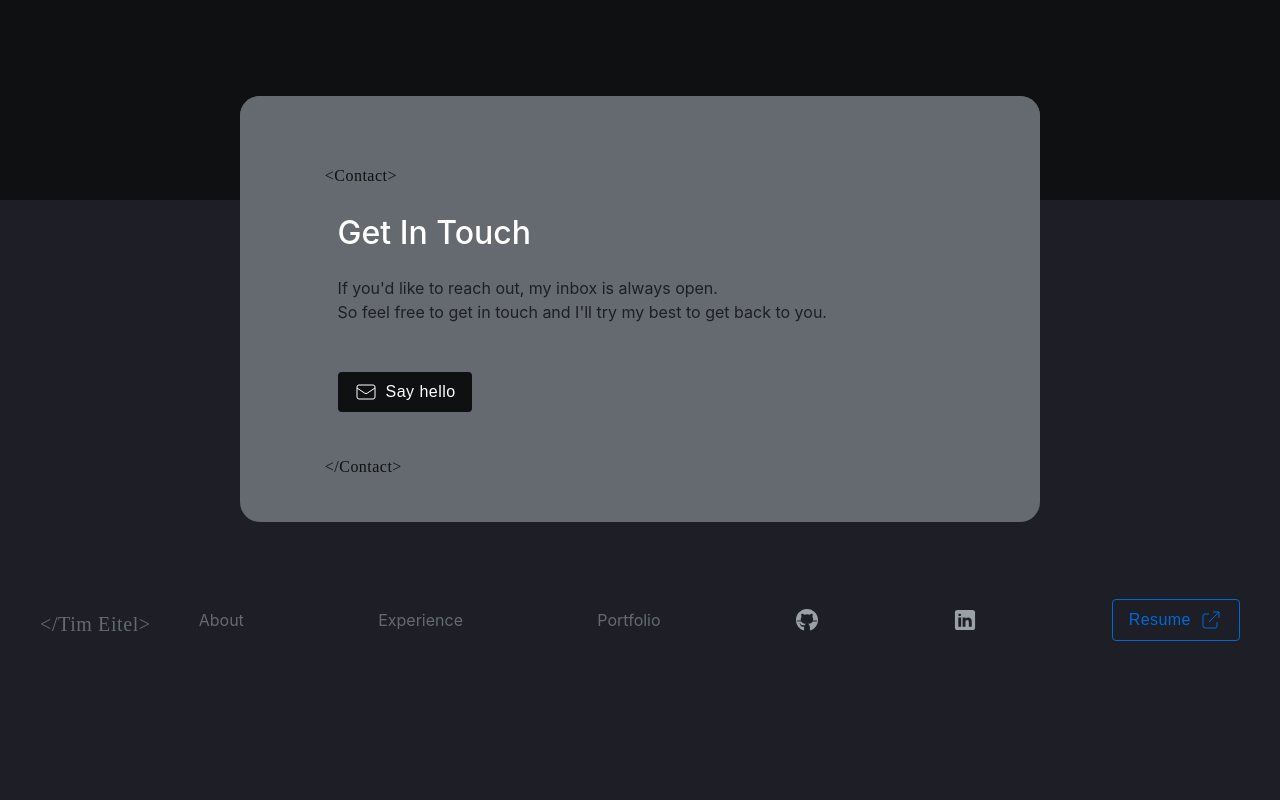
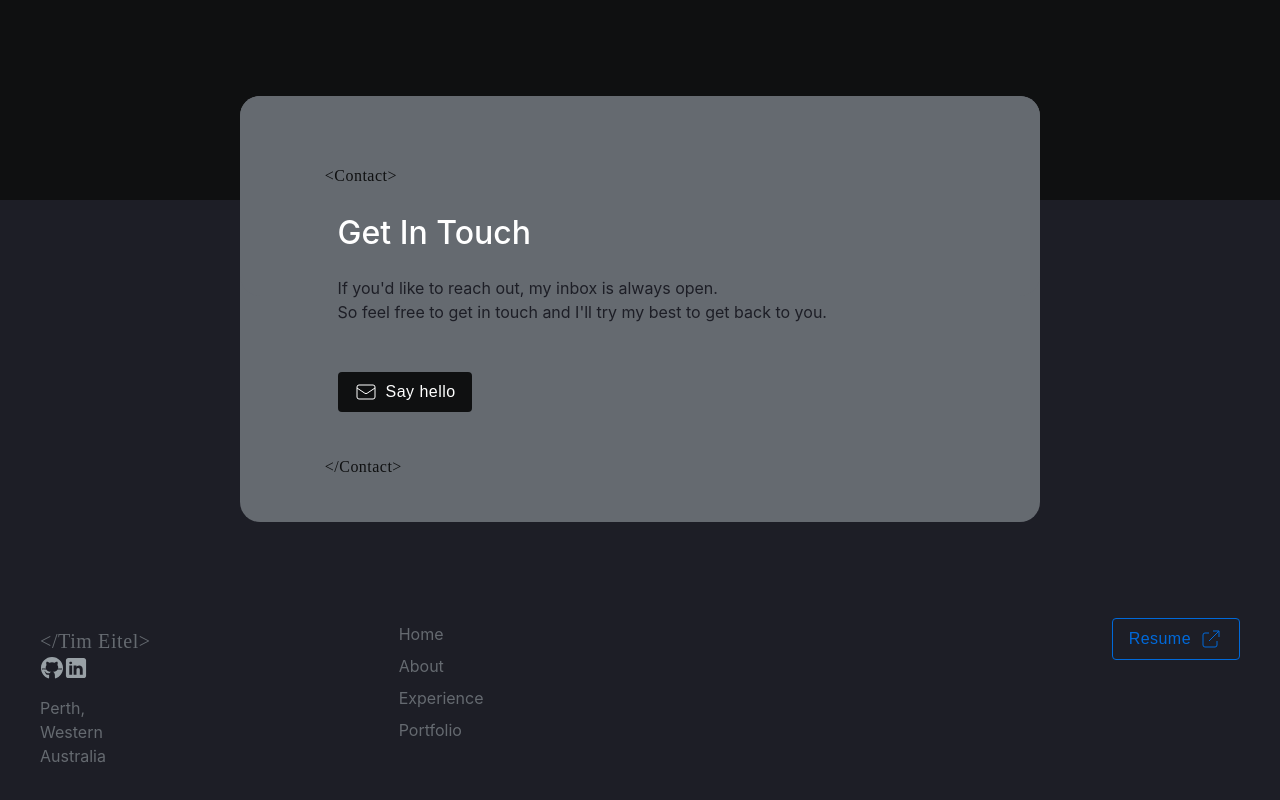
Before and after one commit to timeitel/portfolio, a Next.js app: page / in a window 1280 px wide. Shown: the part 4062-4862 px from the top of the page. Before the commit the page ends 4732 px from the top, so only its background shows below. Built offline with nearby package versions, Linux system fonts and the light colour scheme; a web font is replaced by a local one.

Commit message:
wip: contact & footer

```diff
--- a/modules/Contact/styled.ts
+++ b/modules/Contact/styled.ts
@@ -3,7 +3,7 @@ import styled from "@emotion/styled";
 import { getHtmlTagStyles } from "@styles/htmlTags";
 
 export const StyledSection = styled(Section)`
-  padding-bottom: 3rem;
+  padding-bottom: 6rem;
   position: relative;
   &:before {
     content: "";
--- a/modules/Footer/Footer.tsx
+++ b/modules/Footer/Footer.tsx
@@ -1,21 +1,37 @@
-import { Link, List, ListItem } from "common/components";
+import { Link, ListItem } from "common/components";
 import { SecondaryButton } from "common/components/Button";
 import { HtmlName } from "common/components/HtmlName/HtmlName";
-import { GithubContainedIcon } from "common/components/Icons/GithubContainedIcon";
 import {
   ExternalLinkIcon,
   LinkedInContainedIcon,
 } from "common/components/Icons";
-import styled from "@emotion/styled";
+import { GithubContainedIcon } from "common/components/Icons/GithubContainedIcon";
 import React, { FC } from "react";
+import { StyledFooter, StyledList, StyledName } from "./styled";
 
 interface Props {}
 
 export const Footer: FC<Props> = () => {
   return (
     <StyledFooter>
+      <StyledName>
         <HtmlName>{"</Tim Eitel>"}</HtmlName>
+        <div style={{ display: "flex" }}>
+          <Link href="https://github.com/timeitel/" target="_blank">
+            <GithubContainedIcon />
+          </Link>
+          <Link href="https://www.linkedin.com/in/tim-eitel/" target="_blank">
+            <LinkedInContainedIcon />
+          </Link>
+        </div>
+        <p style={{ margin: "1rem 0 0", textAlign: "left" }}>
+          Perth, Western Australia
+        </p>
+      </StyledName>
       <StyledList>
+        <ListItem className="section-links">
+          <Link href="/">Home</Link>
+        </ListItem>
         <ListItem className="section-links">
           <Link href="#about">About</Link>
         </ListItem>
@@ -25,58 +41,13 @@ export const Footer: FC<Props> = () => {
         <ListItem className="section-links">
           <Link href="#portfolio">Portfolio</Link>
         </ListItem>
-        <ListItem className="section-links">
-          <Link href="https://github.com/timeitel/" target="_blank">
-            <GithubContainedIcon />
-          </Link>
-        </ListItem>
-        <ListItem className="section-links">
-          <Link href="https://www.linkedin.com/in/tim-eitel/" target="_blank">
-            <LinkedInContainedIcon />
-          </Link>
-        </ListItem>
-        <ListItem>
+      </StyledList>
       <Link style={{ display: "flex" }} target="_blank" href="resume.pdf">
         <SecondaryButton>
           Resume
           <ExternalLinkIcon />
         </SecondaryButton>
       </Link>
-        </ListItem>
-      </StyledList>
     </StyledFooter>
   );
 };
-
-const StyledList = styled(List)`
-  display: flex;
-  width: 100%;
-  justify-content: space-between;
-  align-items: center;
-  margin-left: 3rem;
-
-  @media (max-width: 768px) {
-    .section-links {
-      display: none;
-    }
-  }
-`;
-
-const StyledFooter = styled.footer`
-  width: 100%;
-  height: 100px;
-  padding: 0 40px;
-  display: flex;
-  justify-content: center;
-  align-items: center;
-
-  img {
-    margin-left: 0.5rem;
-  }
-
-  a {
-    display: flex;
-    justify-content: center;
-    align-items: center;
-  }
-`;
--- /dev/null
+++ b/modules/Footer/styled.ts
@@ -0,0 +1,41 @@
+import { List } from "@components";
+import styled from "@emotion/styled";
+
+export const StyledList = styled(List)`
+  display: flex;
+  flex-direction: column;
+  width: 100%;
+  justify-content: space-between;
+  align-items: flex-start;
+  margin-left: 3rem;
+  line-height: 2rem;
+
+  @media (max-width: 768px) {
+    .section-links {
+      display: none;
+    }
+  }
+`;
+
+export const StyledFooter = styled.footer`
+  width: 100%;
+  padding: 0 40px 40px;
+  display: flex;
+  justify-content: center;
+  align-items: flex-start;
+
+  img {
+    margin-left: 0.5rem;
+  }
+
+  a {
+    display: flex;
+    justify-content: center;
+    align-items: center;
+  }
+`;
+
+export const StyledName = styled.div`
+  max-width: 33.3%;
+  margin-right: 200px;
+`;
```
Lines whose indentation alone changed are shown as unchanged.
